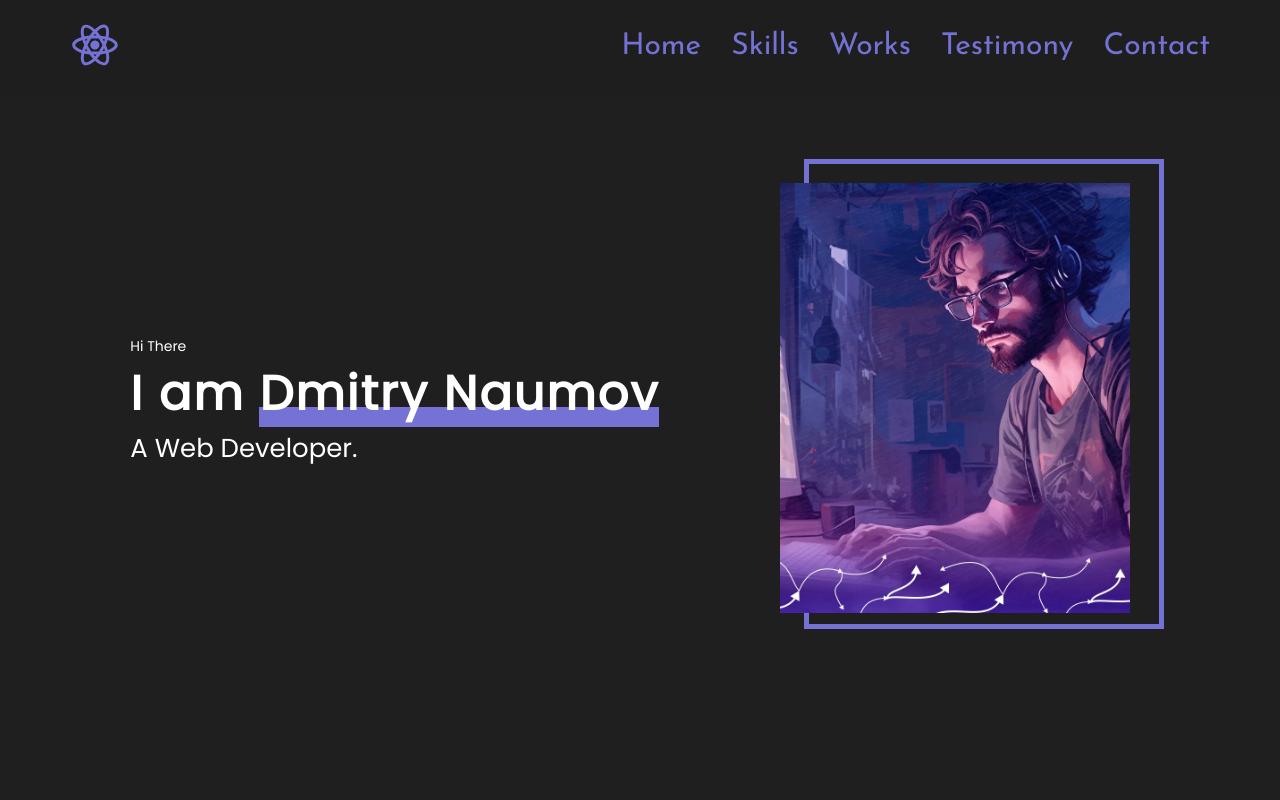
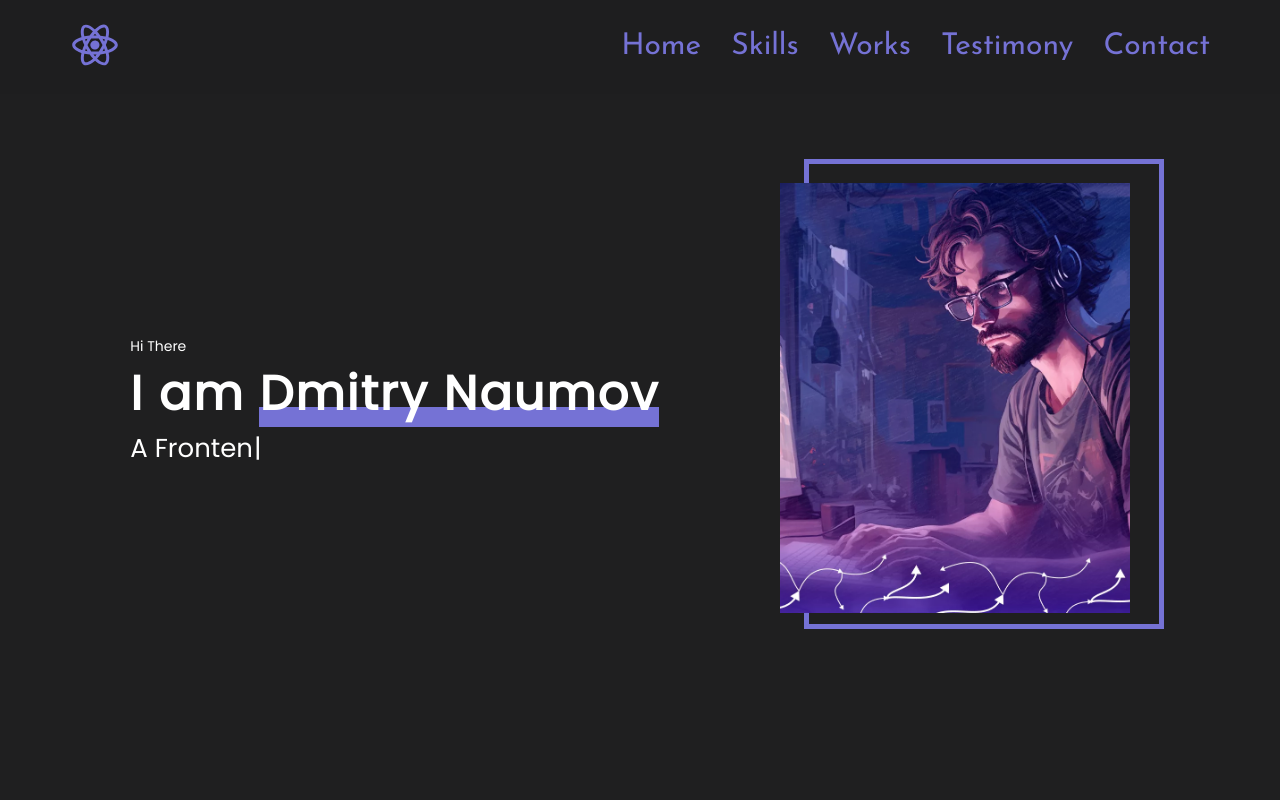
Before and after one commit to MempfisD/portfolio-start-project-main, a React app: page / in a window 1280 px wide. Shown: the top 800 px of the page. Built offline with nearby package versions, Linux system fonts and the light colour scheme.

Commit message:
add reactwritter

```diff
--- a/package.json
+++ b/package.json
@@ -47,6 +47,7 @@
 		"react-app-polyfill": "3.0.0",
 		"react-dev-utils": "12.0.1",
 		"react-dom": "18.2.0",
+		"react-parallax-tilt": "^1.7.215",
 		"react-refresh": "0.11.0",
 		"resolve": "1.20.0",
 		"resolve-url-loader": "4.0.0",
@@ -58,6 +59,7 @@
 		"tailwindcss": "3.0.2",
 		"terser-webpack-plugin": "5.2.5",
 		"typescript": "4.4.2",
+		"typewriter-effect": "^2.21.0",
 		"web-vitals": "2.1.0",
 		"webpack": "5.64.4",
 		"webpack-dev-server": "4.6.0",
--- a/src/layout/sections/main/Main.tsx
+++ b/src/layout/sections/main/Main.tsx
@@ -3,6 +3,7 @@ import photo from '../../../assets/images/photo1.webp';
 import { FlexWrapper } from '../../../components/FlexWrapper';
 import { Container } from '../../../components/Container';
 import { S } from './Main_Styles';
+import Typewriter from 'typewriter-effect';
 
 export const Main: React.FC = () => {
 	return (
@@ -14,7 +15,18 @@ export const Main: React.FC = () => {
 						<S.Name>
 							I am <span>Dmitry Naumov</span>
 						</S.Name>
-						<S.MainTitle>A Web Developer.</S.MainTitle>
+						{/* <S.MainTitle>A Web Developer.</S.MainTitle> */}
+						<S.MainTitle>
+							<p>A Web Developer.</p>
+							<Typewriter
+								options={{
+									strings: ['A Frontend Developer.', 'A React Developer.'],
+									autoStart: true,
+									loop: true,
+									delay: 150,
+								}}
+							/>
+						</S.MainTitle>
 					</div>
 					<S.PhotoWrapper>
 						<S.Photo src={photo} alt='' />
--- a/src/layout/sections/main/Main_Styles.ts
+++ b/src/layout/sections/main/Main_Styles.ts
@@ -8,7 +8,10 @@ const Main = styled.section`
 `;
 
 const MainTitle = styled.h1`
-	${font({ weight: 400, Fmax: 27, Fmin: 20 })}
+	${font({ weight: 400, Fmax: 27, Fmin: 20 })};
+	p {
+		display: none;
+	}
 `;
 
 const Name = styled.h2`
```
Also changed, not shown: 1 other file (tests, documents, lock files or other folders).
